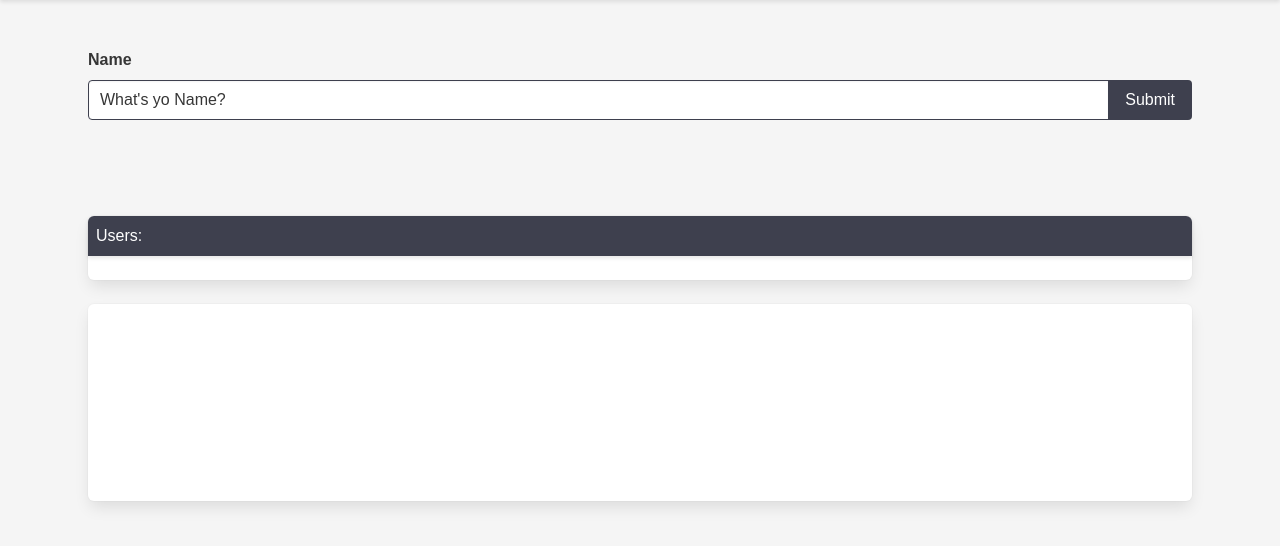
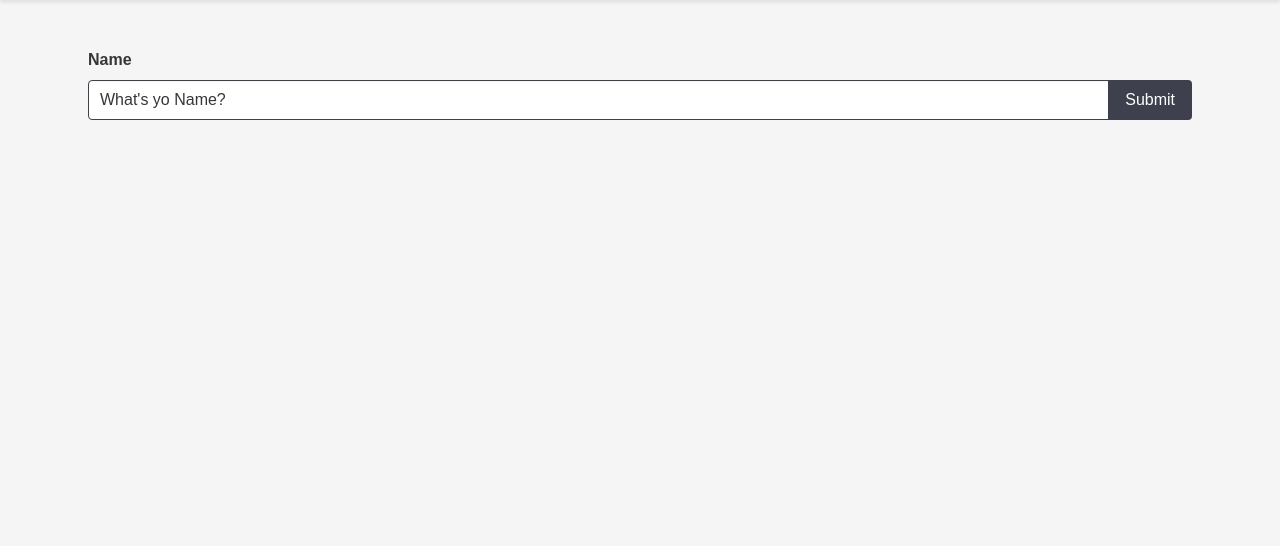
Before and after one commit to SameGD/SameGD-Video, a website: page static/index.html in a window 1280 px wide. Shown: the part 52-598 px from the top of the page. Drawn offline with nearby package versions, Linux system fonts and the light colour scheme; no server answers; a web font is replaced by a local one.

Commit message:
hiding the sauce

```diff
--- a/static/index.html
+++ b/static/index.html
@@ -55,7 +55,7 @@
     </fieldset>
   </section>
 
-  <section class="section" id="interface">
+  <section class="section is-hidden" id="interface">
 
     <div class="box p-0">
       <div class="cont-top">
```
